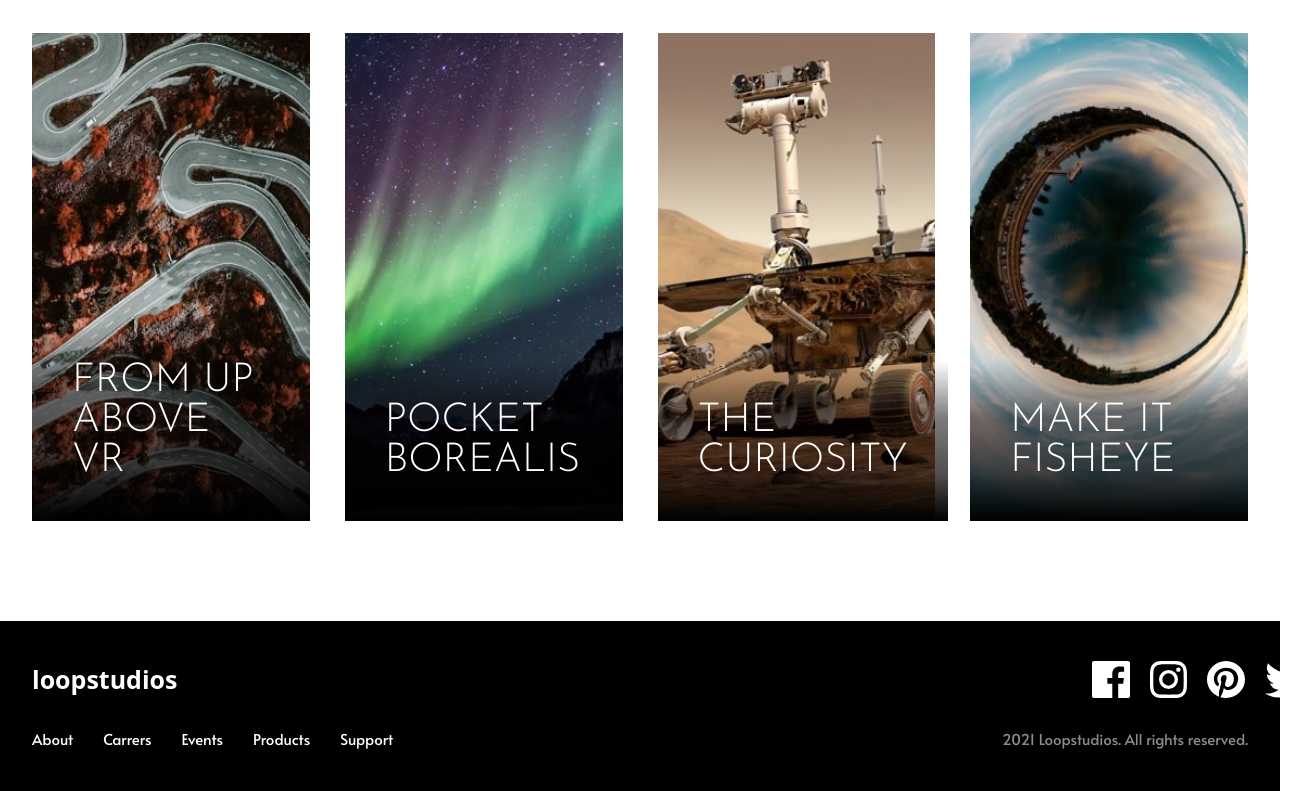
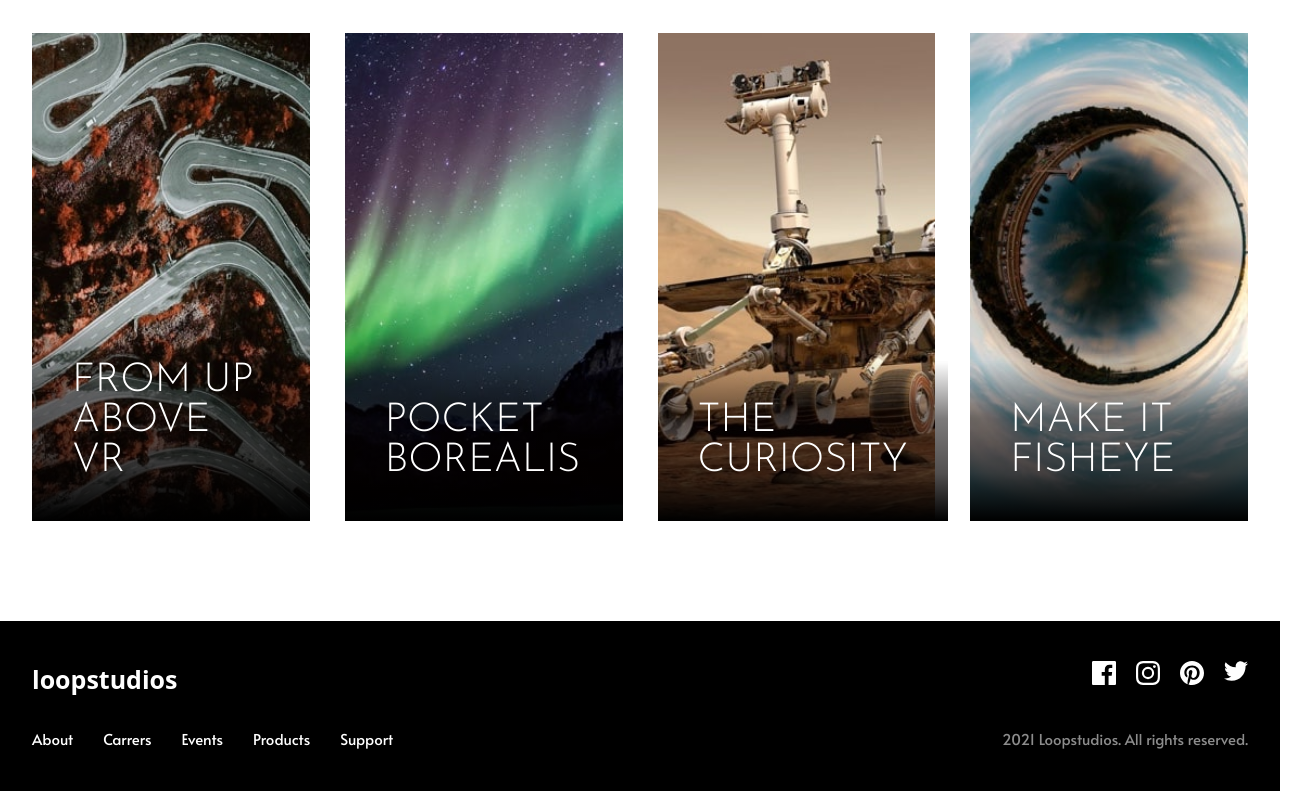
Before and after one commit to Leonardo-G/loopstudios, an Angular app: page / in a window 1280 px wide. Shown: the part 2092-2883 px from the top of the page, 1310 px wide, since content can reach past the window. Built offline with nearby package versions, Linux system fonts and the light colour scheme.

Commit message:
hover footer

```diff
--- a/src/app/sections/footer/footer.component.css
+++ b/src/app/sections/footer/footer.component.css
@@ -26,6 +26,27 @@
 
 .redes img{
     object-fit: contain;
+    cursor: pointer;
+    width: 100%;
+}
+
+.redes div{
+    position: relative;
+}
+
+.redes div::before{
+    content: "";
+    position: absolute;
+    bottom: 5px;
+    left: 0%;
+    width: 100%;
+    height: 2px;
+    background: #fff;
+    opacity: 0;
+}
+
+.redes div:hover::before{
+    opacity: 1;
 }
 
 .footer__bottom{
@@ -37,6 +58,26 @@
     column-gap: 30px;
 }
 
+.enlaces div{
+    position: relative;
+    cursor: pointer;
+}
+
+.enlaces div::before{
+    content: "";
+    position: absolute;
+    bottom: -5px;
+    left: 0%;
+    width: 100%;
+    height: 2px;
+    background: #fff;
+    opacity: 0;
+}
+
+.enlaces div:hover::before{
+    opacity: 1;
+}
+
 .flex .footer__bottom--copyright{
     color: hsl(0, 0%, 55%);
 }
--- a/src/app/sections/footer/footer.component.html
+++ b/src/app/sections/footer/footer.component.html
@@ -3,19 +3,37 @@
         <div class="flex">
             <h4>loopstudios</h4>
             <div class="redes">
+                <div>
                     <img src="assets/redes/icon-facebook.svg" alt="facebook">
+                </div>
+                <div>
                     <img src="assets/redes/icon-instagram.svg" alt="instagram">
+                </div>
+                <div>
                     <img src="assets/redes/icon-pinterest.svg" alt="pinteres">
+                </div>
+                <div>
                     <img src="assets/redes/icon-twitter.svg" alt="twitter">
+                </div>
             </div>
         </div>
         <div class="flex footer__bottom">
             <div class="enlaces">
+                <div>
                     <p>About</p>
+                </div>
+                <div>
                     <p>Carrers</p>
+                </div>
+                <div>
                     <p>Events</p>
+                </div>
+                <div>
                     <p>Products</p>
+                </div>
+                <div>
                     <p>Support</p>
+                </div>
             </div>
             <p class="footer__bottom--copyright">2021 Loopstudios. All rights reserved.</p>
         </div>
```
Lines whose indentation alone changed are shown as unchanged.
